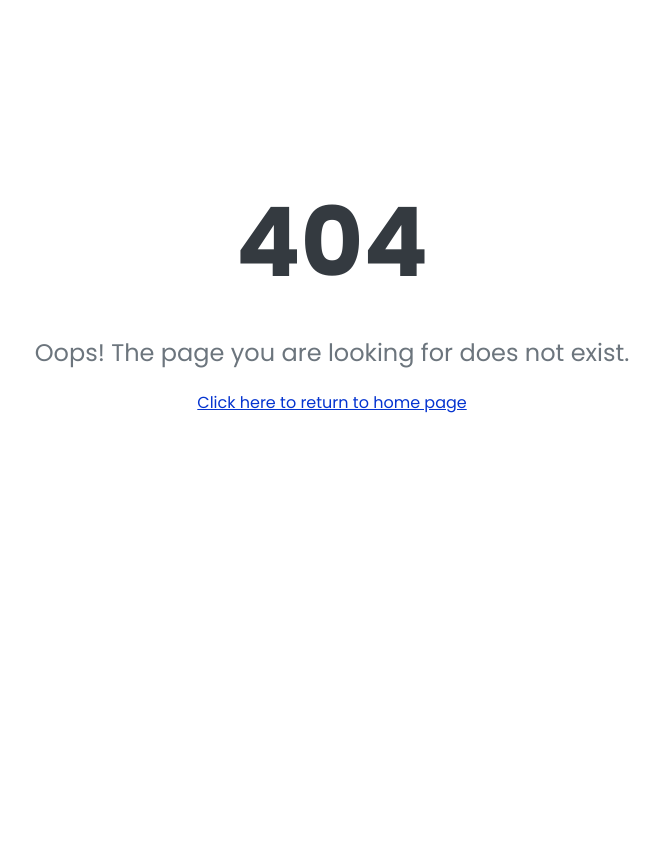
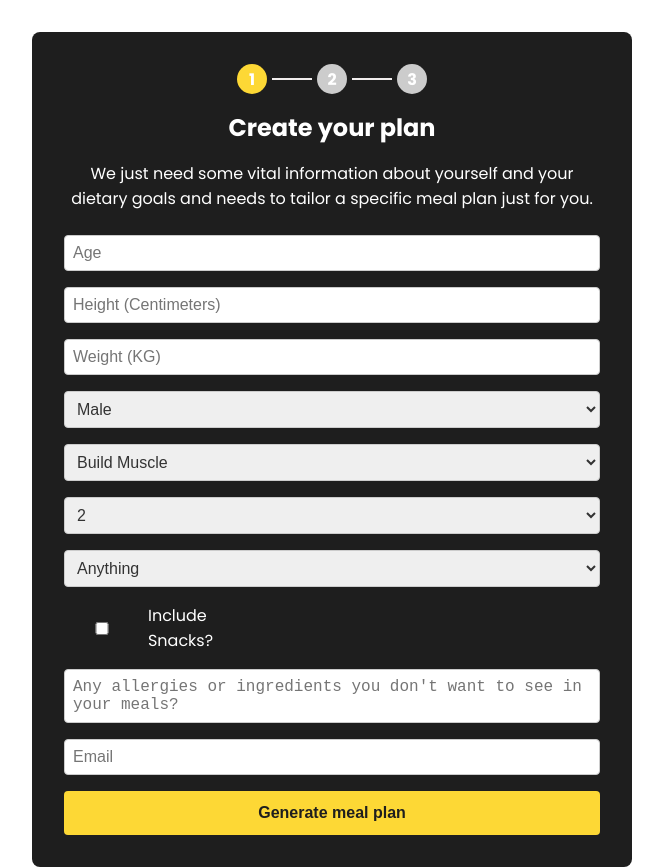
Before and after one commit to xhair2003/SmartFitAndYoga, a React (Create React App) app in the folder client/: page /create in a window 1280 px wide. Before the commit this address had no page. Shown: the whole page, without its empty margins (308-971 px from the left). Before the commit the page ends 800 px from the top, so only its background shows below. Built offline with nearby package versions, Linux system fonts and the light colour scheme.

Commit message:
add create page

```diff
--- a/client/src/Components/Navbar/Navbar.jsx
+++ b/client/src/Components/Navbar/Navbar.jsx
@@ -7,9 +7,10 @@ const Navbar = () => {
     <nav className='nav'>
       <div className="nav-logo"> <img src={'/logo.png'} alt="logo" className="nav-logo-img" /></div>
       <ul className="nav-menu">
-        <li><Link to="/">Home</Link></li>
+        <li><Link to="/create">Create plans</Link></li>
+        <li><Link to="/">Workout</Link></li>
         <li><Link to="/plans">Plans</Link></li>
-        <li><Link to="/explore">Explore</Link></li>
+        <li><Link to="/process tracking">Process tracking</Link></li>
         <li><Link to="/about">About</Link></li>
         <li><Link to="/login" className='nav-start' >Start</Link></li>
       </ul>
--- /dev/null
+++ b/client/src/pages/CreatePage/CreatePage.jsx
@@ -0,0 +1,140 @@
+import React, { useState } from "react";
+import { useNavigate } from "react-router-dom";
+import './CreatePageStyles.css';
+
+
+const CreatePage = () => {
+  const [formData, setFormData] = useState({
+    age: "",
+    height: "",
+    weight: "",
+    sex: "Male",
+    goal: "Build Muscle",
+    mealsPerDay: "2",
+    //diet: "Anything",
+    includeSnacks: false,
+    allergies: "",
+    email: "",
+  });
+
+  const navigate = useNavigate();
+
+  const handleChange = (e) => {
+    const { name, value, type, checked } = e.target;
+    setFormData({
+      ...formData,
+      [name]: type === "checkbox" ? checked : value,
+    });
+  };
+
+  const handleSubmit = (e) => {
+    e.preventDefault();
+    console.log("Form submitted:", formData);
+
+    navigate("/loading");
+  };
+
+  return (
+    <div className="meal-plan-container">
+      <div className="meal-plan-header">
+        <div className="progress-bar">
+          <span className="step active">1</span>
+          <span className="line"></span>
+          <span className="step">2</span>
+          <span className="line"></span>
+          <span className="step">3</span>
+        </div>
+        <h1>Create your plan</h1>
+        <p>
+          We just need some vital information about yourself and your dietary
+          goals and needs to tailor a specific meal plan just for you.
+        </p>
+      </div>
+      <form className="meal-plan-form" onSubmit={handleSubmit}>
+        <div className="form-group">
+          <input
+            type="number"
+            name="age"
+            placeholder="Age"
+            value={formData.age}
+            onChange={handleChange}
+          />
+          <input
+            type="number"
+            name="height"
+            placeholder="Height (Centimeters)"
+            value={formData.height}
+            onChange={handleChange}
+          />
+          <input
+            type="number"
+            name="weight"
+            placeholder="Weight (KG)"
+            value={formData.weight}
+            onChange={handleChange}
+          />
+        </div>
+        <div className="form-group">
+          <select name="sex" value={formData.sex} onChange={handleChange}>
+            <option value="Male">Male</option>
+            <option value="Female">Female</option>
+            <option value="Other">Other</option>
+          </select>
+          <select name="goal" value={formData.goal} onChange={handleChange}>
+            <option value="Build Muscle">Build Muscle</option>
+            <option value="Lose Weight">Lose Weight</option>
+            <option value="Maintain Weight">Maintain Weight</option>
+          </select>
+          <select
+            name="mealsPerDay"
+            value={formData.mealsPerDay}
+            onChange={handleChange}
+          >
+            <option value="2">2</option>
+            <option value="3">3</option>
+            <option value="4">4</option>
+          </select>
+        </div>
+        <div className="form-group">
+          <select name="diet" value={formData.diet} onChange={handleChange}>
+            <option value="Anything">Anything</option>
+            <option value="Vegetarian">Vegetarian</option>
+            <option value="Vegan">Vegan</option>
+            <option value="Keto">Keto</option>
+          </select>
+          <div className="checkbox-group">
+            <input
+              type="checkbox"
+              name="includeSnacks"
+              checked={formData.includeSnacks}
+              onChange={handleChange}
+            />
+            <label>Include Snacks?</label>
+          </div>
+        </div>
+        <div className="form-group">
+          <textarea
+            name="allergies"
+            placeholder="Any allergies or ingredients you don't want to see in your meals?"
+            value={formData.allergies}
+            onChange={handleChange}
+          ></textarea>
+        </div>
+        <div className="form-group">
+          <input
+            type="email"
+            name="email"
+            placeholder="Email"
+            value={formData.email}
+            onChange={handleChange}
+          />
+        </div>
+        <button type="submit" className="generate-button">
+          Generate meal plan
+        </button>
+      </form>
+    </div>
+  );
+};
+
+export default CreatePage;
--- /dev/null
+++ b/client/src/pages/CreatePage/CreatePageStyles.css
@@ -0,0 +1,86 @@
+.meal-plan-container {
+    background-color: #1e1e1e;
+    color: #ffffff;
+    padding: 2rem;
+    max-width: 600px;
+    margin: 2rem auto;
+    border-radius: 8px;
+  }
+
+  .meal-plan-header {
+    text-align: center;
+    margin-bottom: 1.5rem;
+  }
+
+  .progress-bar {
+    display: flex;
+    justify-content: center;
+    align-items: center;
+    margin-bottom: 1rem;
+  }
+
+  .progress-bar .step {
+    background-color: #fdd835;
+    width: 30px;
+    height: 30px;
+    border-radius: 50%;
+    display: flex;
+    justify-content: center;
+    align-items: center;
+    font-weight: bold;
+    margin: 0 5px;
+  }
+
+  .progress-bar .line {
+    background-color: #fff;
+    height: 2px;
+    width: 40px;
+  }
+
+  .meal-plan-form {
+    display: flex;
+    flex-direction: column;
+    gap: 1rem;
+  }
+
+  .form-group {
+    display: flex;
+    flex-wrap: wrap;
+    gap: 1rem;
+  }
+
+  input,
+  select,
+  textarea {
+    width: 100%;
+    padding: 0.5rem;
+    border: 1px solid #ccc;
+    border-radius: 4px;
+    font-size: 1rem;
+    color: #333;
+  }
+
+  textarea {
+    resize: none;
+  }
+
+  .checkbox-group {
+    display: flex;
+    align-items: center;
+    gap: 0.5rem;
+  }
+
+  .generate-button {
+    background-color: #fdd835;
+    color: #1e1e1e;
+    border: none;
+    padding: 0.8rem;
+    font-size: 1rem;
+    font-weight: bold;
+    cursor: pointer;
+    border-radius: 4px;
+  }
+
+  .generate-button:hover {
+    background-color: #ffca28;
+  }
--- /dev/null
+++ b/client/src/pages/CreatePage/LoadingPage.jsx
@@ -0,0 +1,50 @@
+import React from "react";
+import "./LoadingPageStyles.css";
+
+const LoadingPage = () => {
+  return (
+    <div className="loading-container">
+      <div className="loading-header">
+        <div className="progress-bar">
+          <span className="step">1</span>
+          <span className="line"></span>
+          <span className="step active">2</span>
+          <span className="line"></span>
+          <span className="step">3</span>
+        </div>
+        <h1>Sit tight, we're cooking up your plan</h1>
+        <p>
+          Our AI is hard at work building your fully curated and customised meal
+          plan so it can take a little bit of time.
+        </p>
+      </div>
+      <div className="loading-days">
+        {["Monday", "Tuesday", "Wednesday", "Thursday", "Friday", "Saturday", "Sunday", "Ingredients"].map(
+          (day, index) => (
+            <div key={index} className="day-row">
+              <span>{day}</span>
+              <span className="loading-circle"></span>
+            </div>
+          )
+        )}
+      </div>
+      <div className="loading-footer">
+        <p>
+          This page will automatically refresh when your plan is ready. Most
+          plans take between <strong>2 to 5 minutes</strong> on average to
+          finalise. It's still faster than if you were to do this manually!
+        </p>
+        <a href="/" className="retry-link">
+          Taking longer than 10 minutes? Restart the process.
+        </a>
+        <div className="info-box">
+          Did you know that consuming a diet high in fruits and vegetables can
+          help reduce your risk of developing chronic diseases such as heart
+          disease, stroke, and certain types of cancer?
+        </div>
+      </div>
+    </div>
+  );
+};
+
+export default LoadingPage;
--- /dev/null
+++ b/client/src/pages/CreatePage/LoadingPageStyles.css
@@ -0,0 +1,107 @@
+.loading-container {
+    background-color: #1e1e1e;
+    color: #333;
+    max-width: 700px;
+    margin: 2rem auto;
+    padding: 2rem;
+    border-radius: 8px;
+    box-shadow: 0 4px 6px rgba(0, 0, 0, 0.1);
+  }
+
+  .loading-header {
+    text-align: center;
+    margin-bottom: 2rem;
+  }
+
+  .progress-bar {
+    display: flex;
+    justify-content: center;
+    align-items: center;
+    margin-bottom: 1rem;
+  }
+
+  .progress-bar .step {
+    background-color: #ccc;
+    width: 30px;
+    height: 30px;
+    border-radius: 50%;
+    display: flex;
+    justify-content: center;
+    align-items: center;
+    font-weight: bold;
+    margin: 0 5px;
+  }
+
+  .progress-bar .step.active {
+    background-color: #fdd835;
+  }
+
+  .progress-bar .line {
+    background-color: #f0eded;
+    height: 2px;
+    width: 40px;
+  }
+
+  h1 {
+    color: #ffffff;
+    font-size: 1.5rem;
+    margin-bottom: 1rem;
+  }
+
+  p {
+    font-size: 1rem;
+    color: #ffffff;
+  }
+
+  .loading-days {
+    display: flex;
+    flex-direction: column;
+    gap: 1rem;
+    margin-bottom: 2rem;
+  }
+
+  .day-row {
+    color: #ffffff;
+    display: flex;
+    justify-content: space-between;
+    align-items: center;
+  }
+
+  .loading-circle {
+    width: 20px;
+    height: 20px;
+    border: 3px solid #fdd835;
+    border-radius: 50%;
+    animation: loading 1.5s infinite;
+  }
+
+  @keyframes loading {
+    0% {
+      opacity: 0.3;
+    }
+    50% {
+      opacity: 1;
+    }
+    100% {
+      opacity: 0.3;
+    }
+  }
+
+  .loading-footer {
+    text-align: center;
+  }
+
+  .retry-link {
+    display: block;
+    margin: 1rem 0;
+    color: red;
+    font-weight: bold;
+  }
+
+  .info-box {
+    background-color: #e7f5e9;
+    color: #333;
+    padding: 1rem;
+    border-radius: 4px;
+    font-size: 0.9rem;
+  }
--- a/client/src/routes/index.js
+++ b/client/src/routes/index.js
@@ -7,6 +7,8 @@ import NutritionPlan from "../pages/NutritionPlansPage/NutritionPlan.jsx";
 import ForgotPassword from "../pages/AuthPage/ForgotPasswordPage.jsx";
 import VerifyOtpPage from "../pages/AuthPage/VerifyOtpPage.jsx";
 import UpdatePasswordPage from "../pages/AuthPage/UpdatePasswordPage.jsx";
+import CreatePage from "../pages/CreatePage/CreatePage.jsx";
+import LoadingPage from "../pages/CreatePage/LoadingPage.jsx";
 
 export const routes = [
     {
@@ -36,21 +38,31 @@ export const routes = [
     },
     {
         id: 6,
+        path: '/create',
+        page: CreatePage,
+    },
+    {
+        id: 7,
+        path: '/loading',
+        page: LoadingPage,
+    },
+    {
+        id: 8,
         path: '/home',
         page: HomePage,
     },
     {
-        id: 7,
+        id: 9,
         path: '/about',
         page: AboutPage,
     },
     {
-        id: 8,
+        id: 10,
         path: '/plans',
         page: NutritionPlan,
     },
     {
-        id: 9,
+        id: 11,
         path: '*',
         page: ErrorPage,
     },
```
